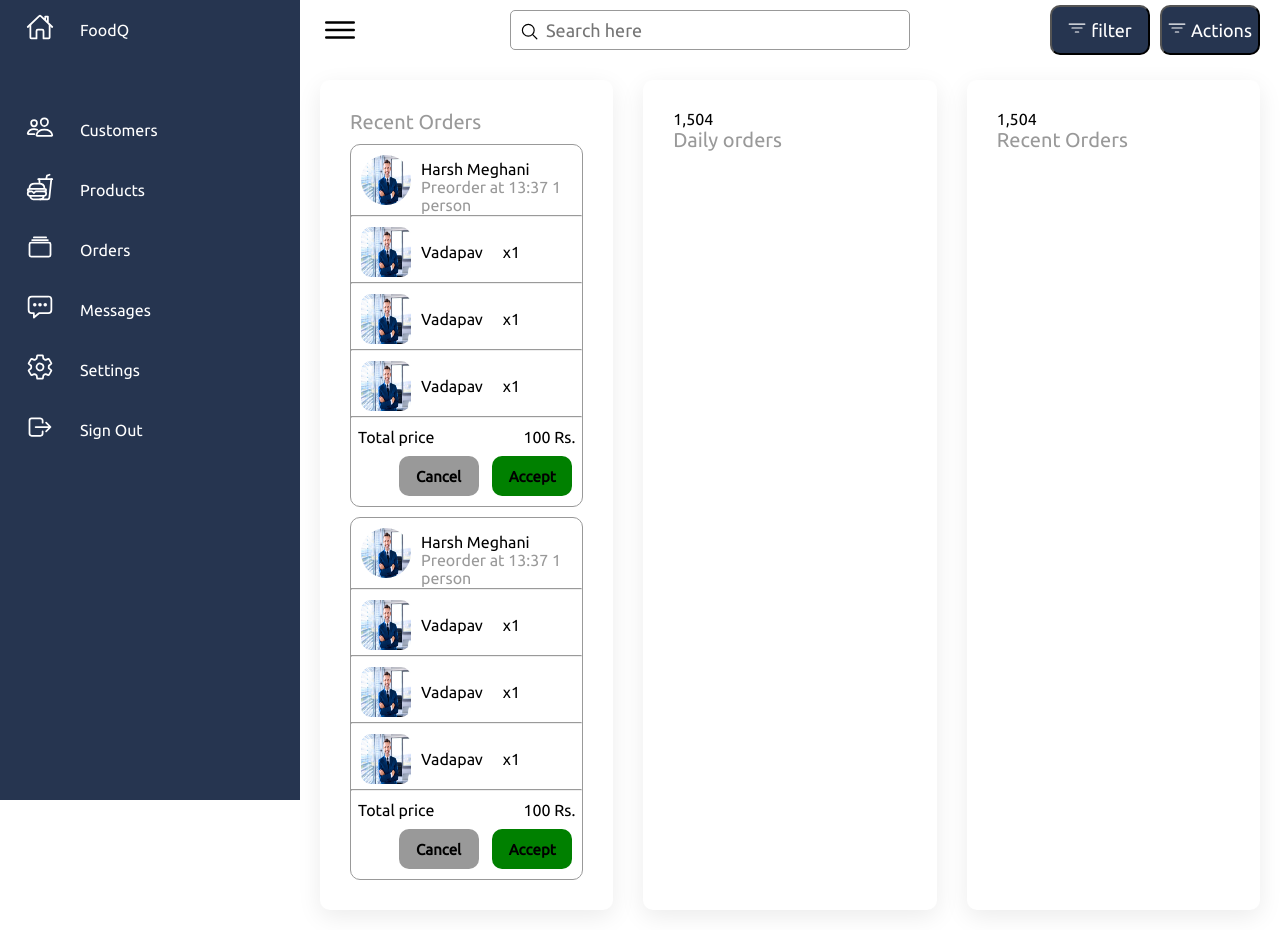
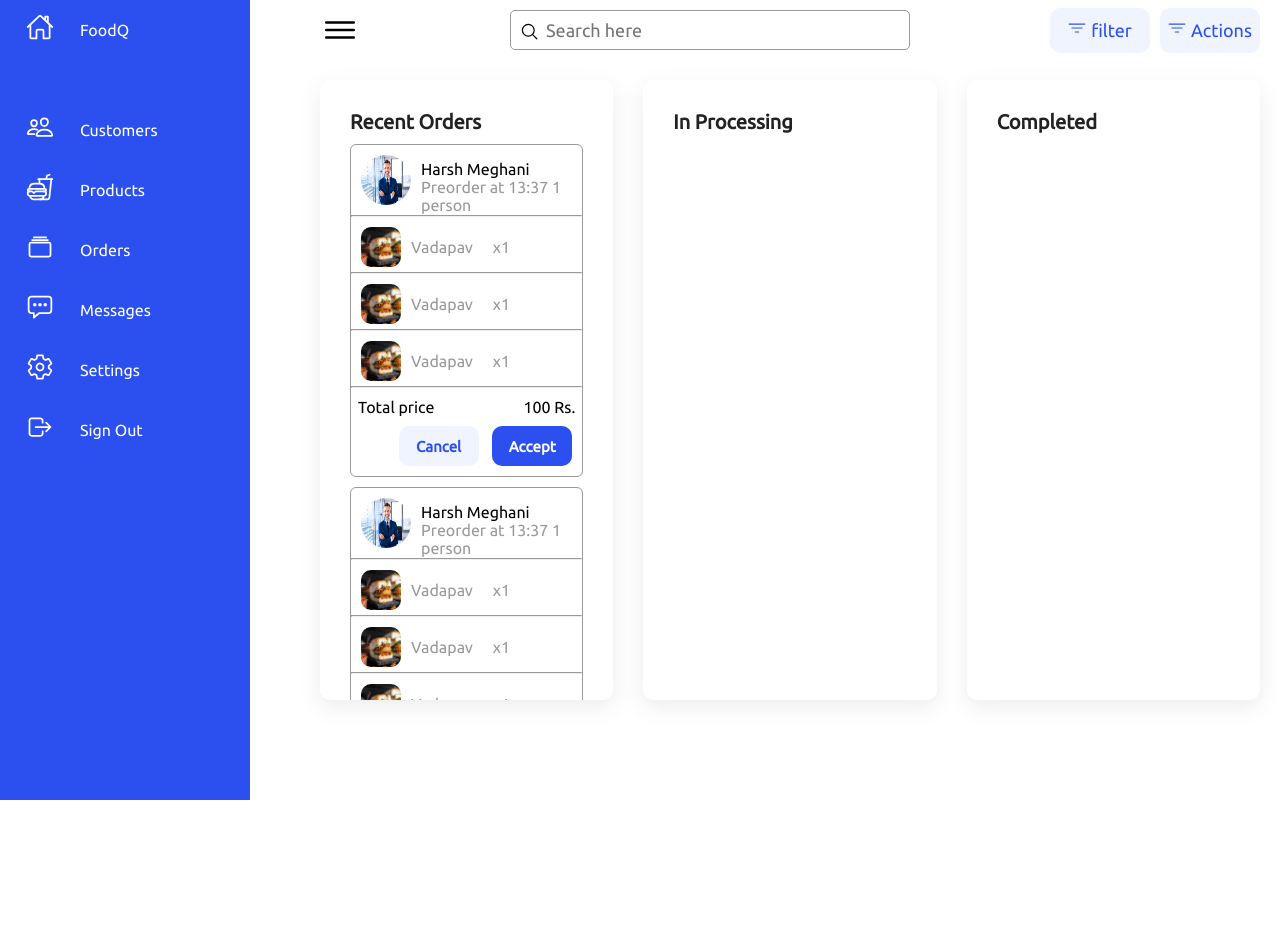
Before and after one commit to harsh472000/FoodQ_Admin, a plain HTML site: page index.html in a window 1280 px wide. After the commit the page ends 800 px from the top, so only its background shows below. Drawn offline with nearby package versions, Linux system fonts and the light colour scheme.

Commit message:
intial commit

```diff
--- a/index.html
+++ b/index.html
@@ -83,7 +83,10 @@
             <div class="cardBox">
                 <div class="card">
                     <div>
-                        <div class="cardName">Recent Orders</div>
+                        <div class="sname">
+                            <div class="cardName">Recent Orders</div>
+                        </div>
+
                         <div class="incard">
                             <div class="user">
                                 <img src="user1.jpg" alt="">
@@ -94,7 +97,7 @@
                             </div>
                             <hr>
                             <div class="fitems">
-                                <img src="user1.jpg" alt="">
+                                <img src="vadapav.jpg" alt="">
                                 <div class="finside">
                                     <div class="foname">Vadapav</div>
                                     <div class="x1">x1</div>
@@ -102,7 +105,7 @@
                             </div>
                             <hr>
                             <div class="fitems">
-                                <img src="user1.jpg" alt="">
+                                <img src="vadapav.jpg" alt="">
                                 <div class="finside">
                                     <div class="foname">Vadapav</div>
                                     <div class="x1">x1</div>
@@ -110,7 +113,7 @@
                             </div>
                             <hr>
                             <div class="fitems">
-                                <img src="user1.jpg" alt="">
+                                <img src="vadapav.jpg" alt="">
                                 <div class="finside">
                                     <div class="foname">Vadapav</div>
                                     <div class="x1">x1</div>
@@ -136,7 +139,7 @@
                             </div>
                             <hr>
                             <div class="fitems">
-                                <img src="user1.jpg" alt="">
+                                <img src="vadapav.jpg" alt="">
                                 <div class="finside">
                                     <div class="foname">Vadapav</div>
                                     <div class="x1">x1</div>
@@ -144,7 +147,7 @@
                             </div>
                             <hr>
                             <div class="fitems">
-                                <img src="user1.jpg" alt="">
+                                <img src="vadapav.jpg" alt="">
                                 <div class="finside">
                                     <div class="foname">Vadapav</div>
                                     <div class="x1">x1</div>
@@ -152,7 +155,7 @@
                             </div>
                             <hr>
                             <div class="fitems">
-                                <img src="user1.jpg" alt="">
+                                <img src="vadapav.jpg" alt="">
                                 <div class="finside">
                                     <div class="foname">Vadapav</div>
                                     <div class="x1">x1</div>
@@ -173,15 +176,15 @@
                 </div>
                 <div class="card">
                     <div>
-                        <div class="numbers">1,504</div>
-                        <div class="cardName">Daily orders</div>
+                        <!--<div class="numbers">1,504</div>-->
+                        <div class="cardName">In Processing</div>
                     </div>
                     <div class="iconBx"></div>
                 </div>
                 <div class="card">
                     <div>
-                        <div class="numbers">1,504</div>
-                        <div class="cardName">Recent Orders</div>
+                        <!--<div class="numbers">1,504</div>-->
+                        <div class="cardName">Completed</div>
                     </div>
                     <div class="iconBx"></div>
                 </div>
--- a/style.css
+++ b/style.css
@@ -9,11 +9,12 @@
 
 :root
 {
-    --blue: #263550;
+    --blue: #2c50ef;
     --white: #fff;
     --grey: #f5f5f5;
     --black1: #222;
     --black2: #999;
+    --lightwhite: #f0f4fe;
 }
 
 body{
@@ -28,7 +29,7 @@ body{
 }
 .navigation{
     position: fixed;
-    width: 300px;
+    width: 250px;
     height: 100%;
     background-color: var(--blue);
     border-left: 10px solid var(--blue);
@@ -199,16 +200,17 @@ body{
 }
 
 .filterbtn{
-    height:50px;
+    height:45px;
     width: 100px;
-    background-color: var(--blue);
+    background-color: var(--lightwhite);
     justify-content: center;
     align-items: center;
-    color: var(--white);
+    color: var(--blue);
     font-size: 18px;
     border-radius: 10px;
     cursor: pointer;
     margin-right: 10px;
+    border: 0px;
 }
 
 .btn ion-icon{
@@ -235,20 +237,23 @@ body{
     /*display: flex;*/
     justify-content: space-between;
     box-shadow: 0 7px 25px rgba(0, 0, 0, 0.08);
+    max-height: 620px;
+    overflow: auto;
 }
 
 .cardBox .card .cardName{
     font-size: 20px;
-    color: var(--black2);
+    font-weight: bold;
+    color: var(--black1);
 }
 
 .incard{
     /*height: 500px;*/
     /*width: 300px;*/
     background-color: var(--white);
-    border-radius: 10px;
+    border-radius: 6px;
     margin-top: 10px;
-    border: 1px solid var(--black2);
+    border: 0.5px solid var(--black2);
     overflow: auto;
 }
 
@@ -279,7 +284,7 @@ body{
     display: flex;
     position: relative;
     width: 50px;
-    height: 50px;
+    height: 40px;
     border-radius: 50%;
     /*overflow: hidden;*/
     cursor: pointer;
@@ -301,6 +306,7 @@ body{
 .foname{
     margin-left: 10px;
     margin-right: 20px;
+    color: var(--black2);
 }
 
 
@@ -324,7 +330,7 @@ body{
 }
 
 .cancelbtn{
-    background-color: var(--black2);
+    background-color: var(--lightwhite);
     height: 40px;
     width: 80px;
     border-radius: 10px;
@@ -333,10 +339,11 @@ body{
     border:0px;
     font-weight: bold;
     font-size: 15px;
+    color: var(--blue);
 }
 
 .acceptbtn{
-    background-color: green;
+    background-color: var(--blue);
     height: 40px;
     width: 80px;
     border-radius: 10px;
@@ -345,8 +352,30 @@ body{
     border:0px;
     font-weight: bold;
     font-size: 15px;
+    color: white;
 }
 .totalbutton{
     float:right;
     margin-bottom: 10px;
 }
+.x1{
+    color: var(--black2);
+}
+
+/*scroll bar*/
+
+::-webkit-scrollbar {
+    width: 8px;
+  }
+
+  /* Track */
+  ::-webkit-scrollbar-track {
+    /*box-shadow: inset 0 0 5px grey;*/
+    border-radius: 10px;
+  }
+
+  /* Handle */
+  ::-webkit-scrollbar-thumb {
+    background: var(--black2);
+    border-radius: 10px;
+  }
```
Also changed, not shown: vadapav.jpg (added).
